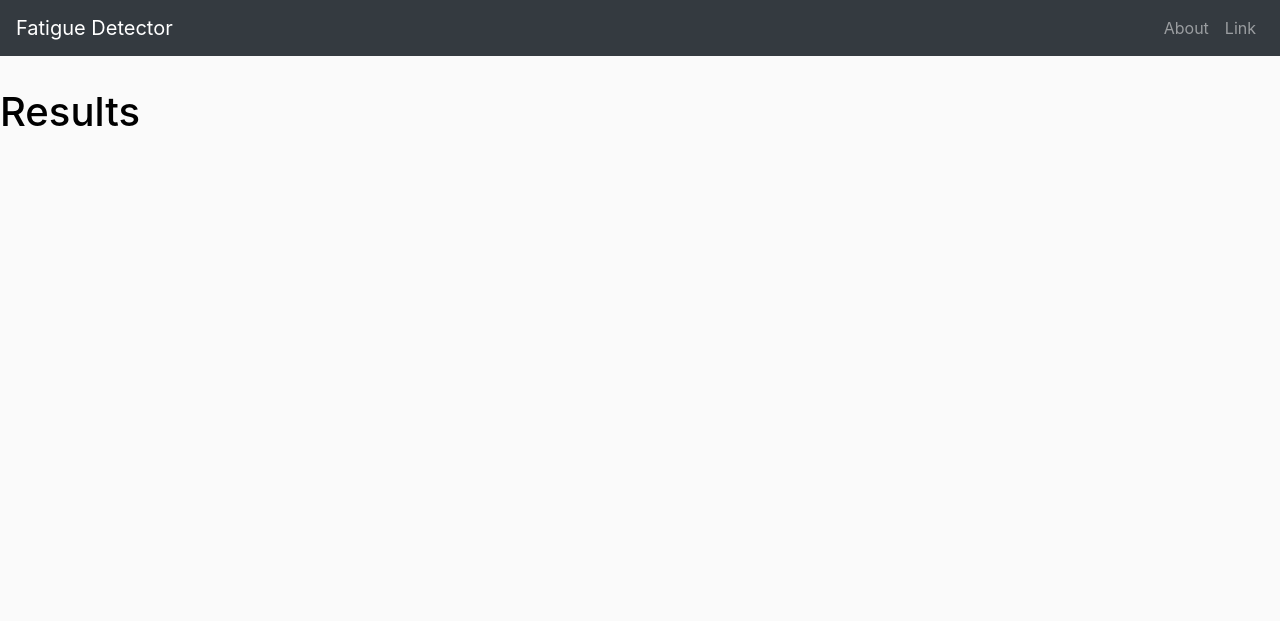
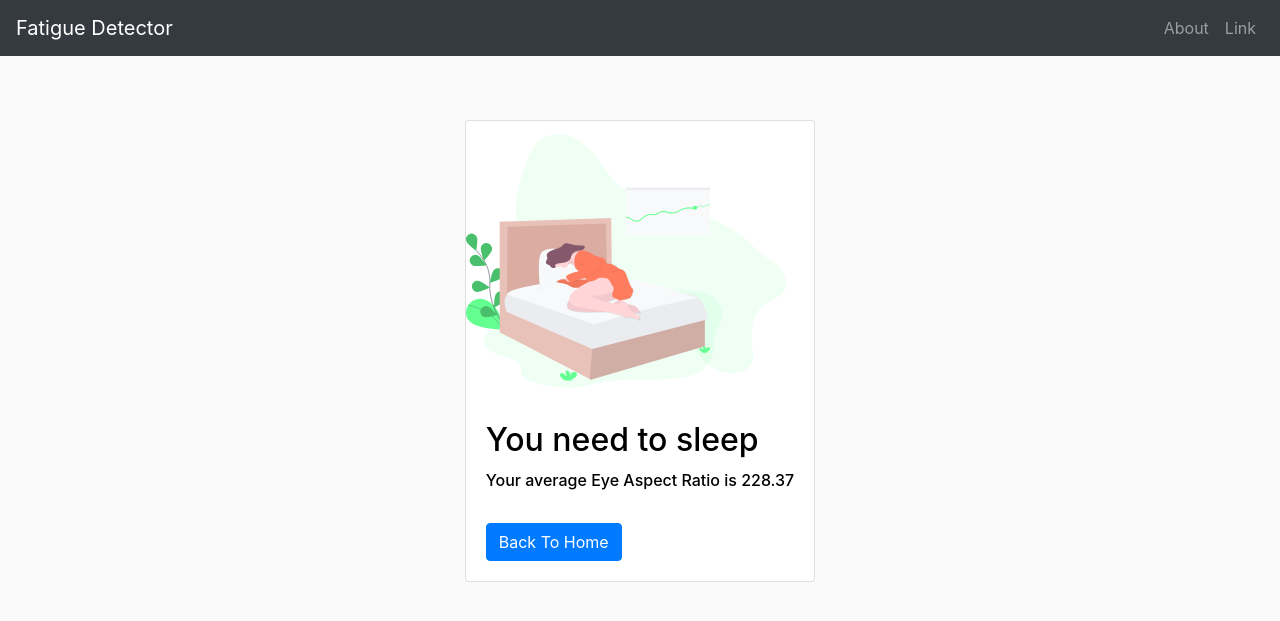
Before and after one commit to hhhrrrttt222111/fatigue-detector, a Flask app: page /results in a window 1280 px wide. Shown: the top 621 px of the page. Run offline with Flask 2, Linux system fonts and the light colour scheme.

Commit message:
added Result page

```diff
--- a/app.py
+++ b/app.py
@@ -36,7 +36,6 @@ def about():
 
 
 
-
 def sound_alarm():
     playsound.playsound('./fatigue/sounds/alarm2.mp3')
 
@@ -69,6 +68,9 @@ def generate():
 
     COUNTER = 0
     ALARM_ON = False
+
+    with open("./files/output.txt", "w") as file:
+        file.write('\n')
 
     while True:
         frame = vs.read()
@@ -116,6 +118,11 @@ def generate():
             cv2.putText(frame, "EAR: {:.4f}".format(ear), (300, 30),
                 cv2.FONT_HERSHEY_SIMPLEX, 0.7, (0, 0, 255), 2)
 
+            # print(ear)
+            with open("./files/output.txt", "a") as file:
+                file.write(str(round(ear, 3)*1000))
+                file.write('\n')
+
         # cv2.imshow("Frame", frame)
         key = cv2.waitKey(1) & 0xFF
 
@@ -141,7 +148,16 @@ def video_feed():
 
 @app.route('/results')
 def results():
-    return render_template('results.html', title='Results')
+    arr = []
+    with open("./files/output.txt", "r") as f:
+        name = [line.strip() for line in f if line.strip()]
+    for num in name:
+        arr.append(int(float(num)))
+
+    avg = np.mean(arr)
+    avg = round(avg, 2)
+
+    return render_template('results.html', title='Results', avg=avg)
 
 
 if __name__ == '__main__':
--- a/static/main.css
+++ b/static/main.css
@@ -127,6 +127,20 @@ nav {
   }
 
 
+.result {
+  margin-top: 4rem;
+  display: flex;
+  flex-direction: column;
+  align-items: center;
+  justify-content: center;
+}
+
+.card-img-top {
+  width: 320px;
+  height: 280px;
+}
+
+
 
 
 @media screen and (max-width: 992px) {
--- a/templates/results.html
+++ b/templates/results.html
@@ -1,5 +1,33 @@
 {% extends "base.html" %}
 
+
+
 {% block content %}
-    <h1>{{title}}</h1>
+
+    <div class="result">
+        <div class="card">
+        {% if avg <= 250 %}
+            <img class="card-img-top" src="{{ url_for('static', filename='media/sleep.svg') }}" alt="Card image cap">
+        {% elif avg > 250 and avg < 300 %}
+            <img class="card-img-top" src="{{ url_for('static', filename='media/tired.svg') }}" alt="Card image cap">
+        {% else %}
+            <img class="card-img-top" src="{{ url_for('static', filename='media/refresh.svg') }}" alt="Card image cap">
+        {% endif %}
+        <div class="card-body">
+            {% if avg < 250 %}
+                <h2 class="card-title">You need to sleep </h2>
+            {% elif avg < 270 %}
+                <h2 class="card-title">You are a little tired </h2>
+            {% else %}
+                <h2 class="card-title">You are refreshed </h2>
+            {% endif %}
+            <h6 class="card-text">Your average Eye Aspect Ratio is {{avg}}</h6>
+            <br>
+            <a href="{{ url_for('index') }}" class="btn btn-primary">Back To Home</a>
+        </div>
+    </div>
+
+
+</div>
+
 {% endblock content %}
```
Also changed, not shown: files/output.txt (added, +63 -0 lines), static/media/refresh.svg (added), static/media/sleep.svg (added), static/media/tired.svg (added).
